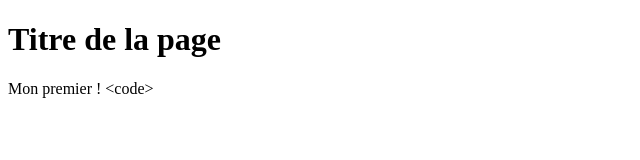
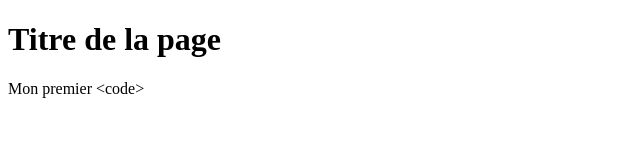
Before and after one commit to LitterioEnzo/first-repo-, a plain HTML site: page index.html in a window 1280 px wide. Shown: the full height of the page, 0-640 px from the left. Drawn offline with Linux system fonts and the light colour scheme.

```diff
--- a/index.html
+++ b/index.html
@@ -21,6 +21,6 @@
 </head>
 <body>
 <h1>Titre de la page</h1>
-<p>Mon premier ! &lt;code&gt;</p>
+<p>Mon premier &lt;code&gt;</p>
 </body>
 </html>
```
